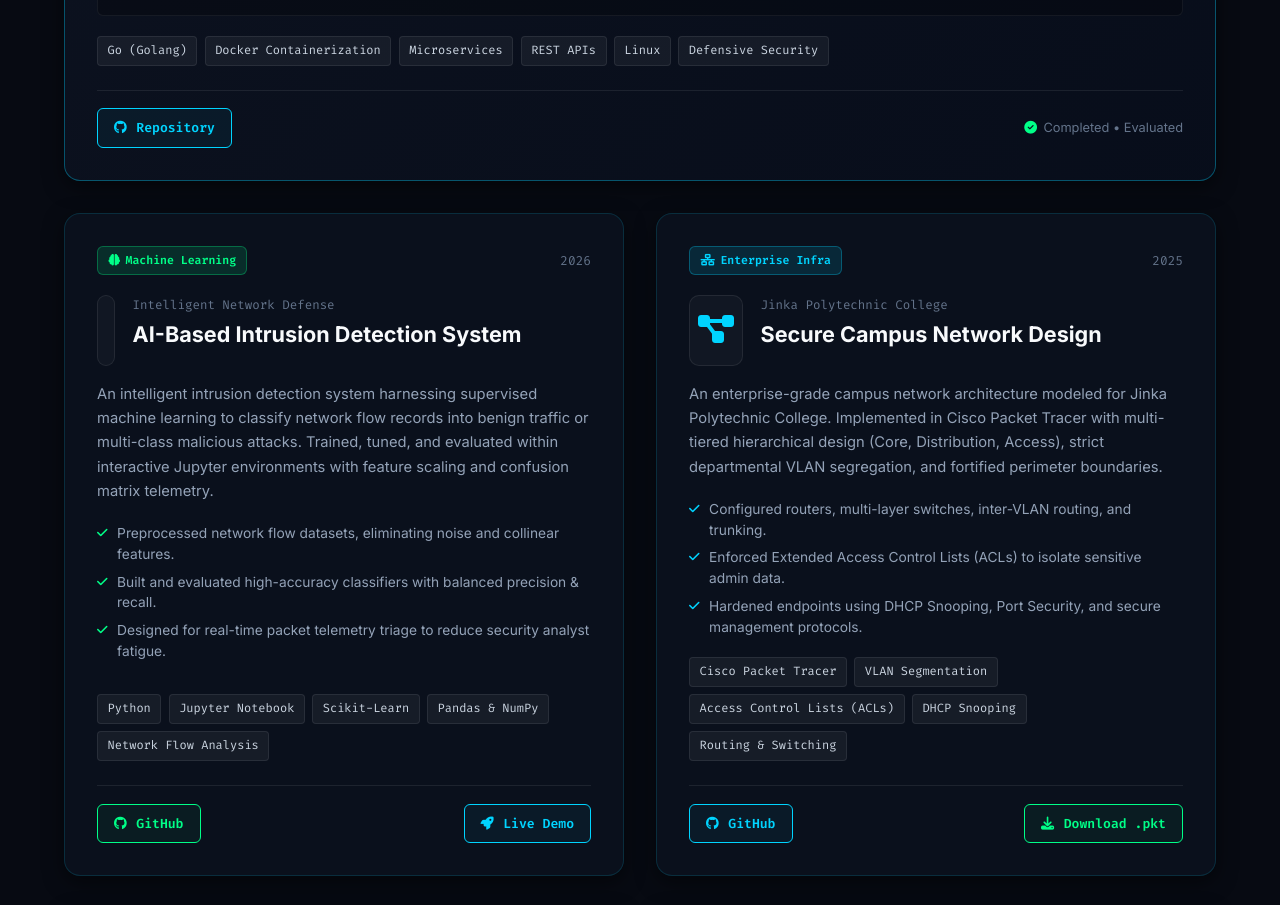
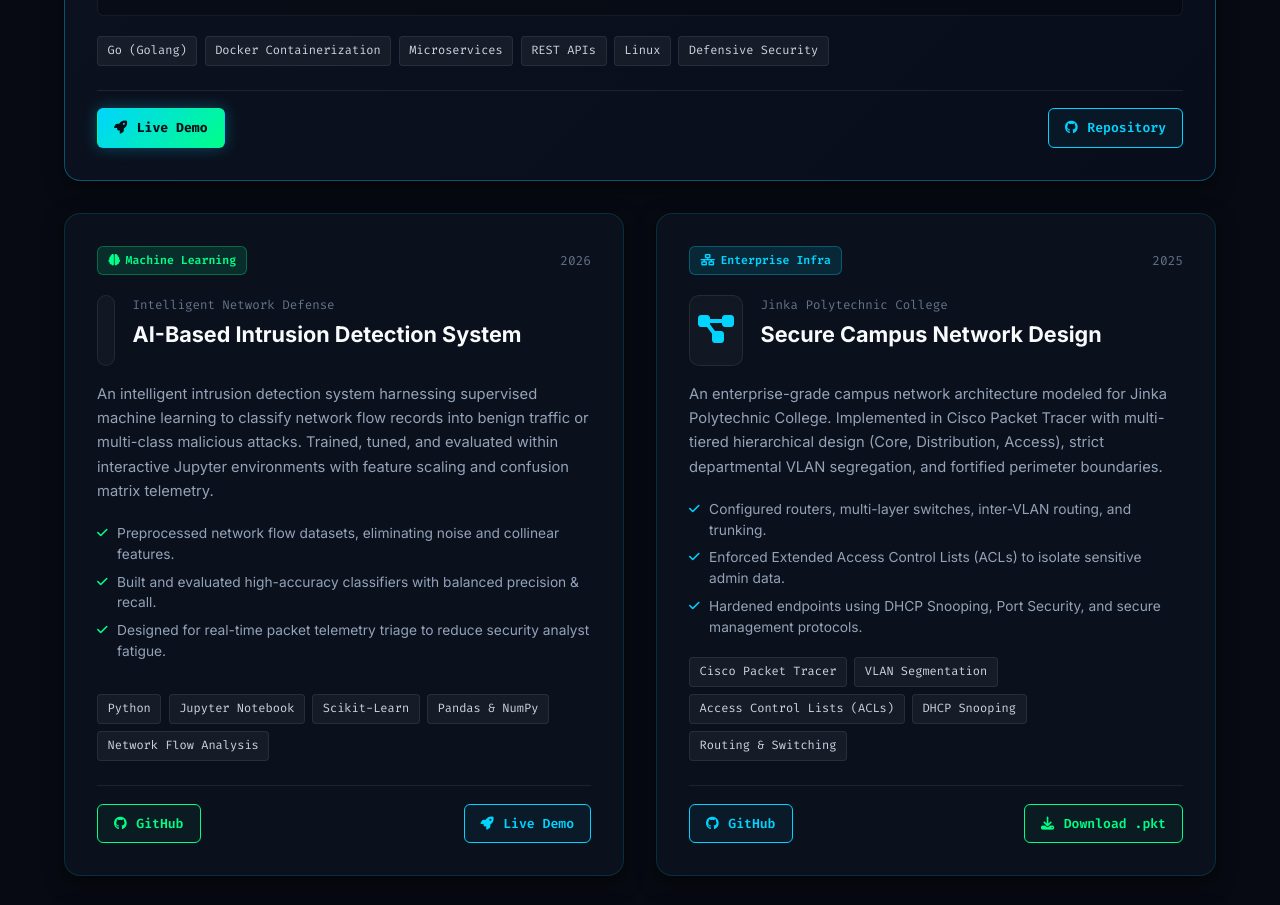
Before and after one commit to bini576/bini576.github.io, a plain HTML site: page index.html in a window 1280 px wide. Shown: the part 4803-5708 px from the top of the page. Drawn offline with Linux system fonts and the light colour scheme; animation ran at ten frames a second.

Commit message:
feat: add Live Demo link for AntCrowd graduation project

```diff
--- a/index.html
+++ b/index.html
@@ -534,10 +534,12 @@
             </div>
 
             <div class="project-actions">
+              <a href="https://bini576.github.io/antcrowd101/demo/" target="_blank" rel="noopener noreferrer" class="btn btn-primary btn-sm">
+                <i class="fa-solid fa-rocket"></i> Live Demo
+              </a>
               <a href="https://github.com/bini576/antcrowd101" target="_blank" rel="noopener noreferrer" class="btn btn-outline-cyan btn-sm">
                 <i class="fa-brands fa-github"></i> Repository
               </a>
-              <span class="project-status-note"><i class="fa-solid fa-circle-check text-green"></i> Completed &bull; Evaluated</span>
             </div>
           </div>
 
```
